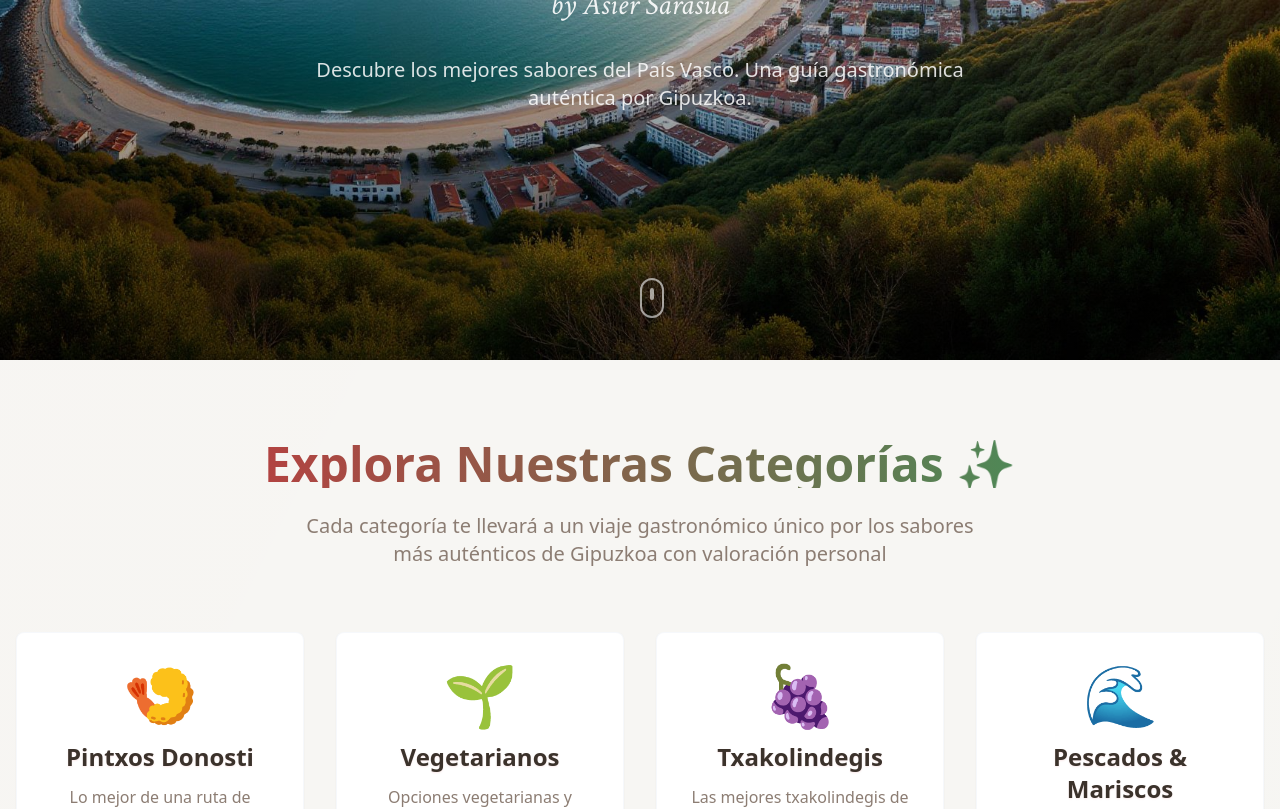
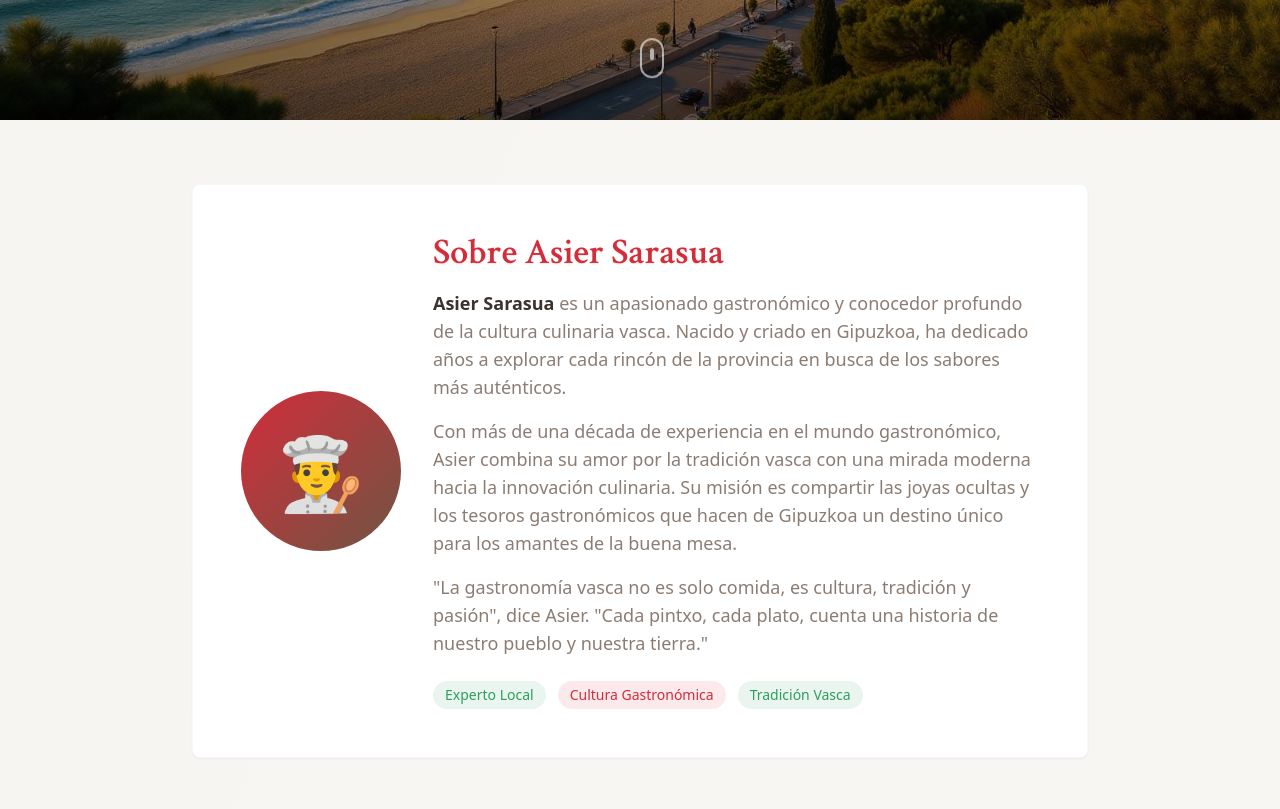
Before and after one commit to assarasua/foodie-gipuzkoa-by-asier, a React (Vite) app: page / in a window 1280 px wide. Shown: the part 440-1249 px from the top of the page. Built offline with nearby package versions, Linux system fonts and the light colour scheme.

Commit message:
Add San Sebastian photo and author bio
Add a photo of San Sebastian to the homepage and include a brief description of the author, Asier.

```diff
--- /dev/null
+++ b/src/components/AboutSection.tsx
@@ -0,0 +1,57 @@
+import { Card, CardContent } from "@/components/ui/card";
+
+export const AboutSection = () => {
+  return (
+    <section className="py-16 px-4 bg-background">
+      <div className="max-w-4xl mx-auto">
+        <Card className="glassmorphism border border-border/30 overflow-hidden">
+          <CardContent className="p-8 md:p-12">
+            <div className="flex flex-col md:flex-row items-center gap-8">
+              <div className="flex-shrink-0">
+                <div className="w-32 h-32 md:w-40 md:h-40 rounded-full bg-gradient-hero flex items-center justify-center text-6xl md:text-7xl">
+                  👨‍🍳
+                </div>
+              </div>
+
+              <div className="flex-1 text-center md:text-left">
+                <h2 className="font-heading text-3xl md:text-4xl font-semibold text-primary mb-4 traditional-text">
+                  Sobre Asier Sarasua
+                </h2>
+
+                <div className="space-y-4 text-muted-foreground font-body">
+                  <p className="text-base md:text-lg leading-relaxed">
+                    <strong className="text-foreground">Asier Sarasua</strong> es un apasionado gastronómico y conocedor profundo de la cultura culinaria vasca.
+                    Nacido y criado en Gipuzkoa, ha dedicado años a explorar cada rincón de la provincia en busca de los sabores más auténticos.
+                  </p>
+
+                  <p className="text-base md:text-lg leading-relaxed">
+                    Con más de una década de experiencia en el mundo gastronómico, Asier combina su amor por la tradición vasca
+                    con una mirada moderna hacia la innovación culinaria. Su misión es compartir las joyas ocultas y los tesoros
+                    gastronómicos que hacen de Gipuzkoa un destino único para los amantes de la buena mesa.
+                  </p>
+
+                  <p className="text-base md:text-lg leading-relaxed">
+                    "La gastronomía vasca no es solo comida, es cultura, tradición y pasión", dice Asier.
+                    "Cada pintxo, cada plato, cuenta una historia de nuestro pueblo y nuestra tierra."
+                  </p>
+                </div>
+
+                <div className="mt-6 flex flex-wrap gap-3 justify-center md:justify-start">
+                  <span className="px-3 py-1 bg-accent/10 text-accent rounded-full text-sm font-medium">
+                    Experto Local
+                  </span>
+                  <span className="px-3 py-1 bg-primary/10 text-primary rounded-full text-sm font-medium">
+                    Cultura Gastronómica
+                  </span>
+                  <span className="px-3 py-1 bg-basque-green/10 text-basque-green rounded-full text-sm font-medium">
+                    Tradición Vasca
+                  </span>
+                </div>
+              </div>
+            </div>
+          </CardContent>
+        </Card>
+      </div>
+    </section>
+  );
+};
--- a/src/components/HeroSection.tsx
+++ b/src/components/HeroSection.tsx
@@ -1,12 +1,12 @@
-import heroImage from "@/assets/hero-donostia.jpg";
+import sanSebastianImage from "@/assets/san-sebastian-concha.jpg";
 
 export const HeroSection = () => {
   return (
-    <div className="relative h-screen flex items-center justify-center overflow-hidden">
+    <div className="relative h-[70vh] flex items-center justify-center overflow-hidden">
       {/* Background Image */}
       <div
         className="absolute inset-0 bg-cover bg-center bg-no-repeat"
-        style={{ backgroundImage: `url(${heroImage})` }}
+        style={{ backgroundImage: `url(${sanSebastianImage})` }}
       >
         <div className="absolute inset-0 bg-gradient-to-b from-black/40 via-black/20 to-black/60" />
       </div>
--- a/src/pages/Index.tsx
+++ b/src/pages/Index.tsx
@@ -1,4 +1,5 @@
 import { HeroSection } from "@/components/HeroSection";
+import { AboutSection } from "@/components/AboutSection";
 import { FoodCategoryCard } from "@/components/FoodCategoryCard";
 import { useNavigate } from "react-router-dom";
 
@@ -63,14 +64,16 @@ const Index = () => {
 
       <HeroSection />
 
+      <AboutSection />
+
       {/* Categories Section */}
       <div className="py-20 px-4 relative">
         <div className="max-w-7xl mx-auto">
           <div className="text-center mb-16">
-            <h2 className="text-4xl md:text-5xl font-bold text-foreground mb-6 bg-gradient-accent bg-clip-text text-transparent">
-              Explora Nuestras Categorías ✨
+            <h2 className="font-heading text-4xl md:text-5xl font-semibold text-primary mb-6 traditional-text">
+              Explora Nuestras Categorías
             </h2>
-            <p className="text-lg md:text-xl text-muted-foreground max-w-2xl mx-auto leading-relaxed">
+            <p className="font-body text-lg md:text-xl text-muted-foreground max-w-2xl mx-auto leading-relaxed">
               Cada categoría te llevará a un viaje gastronómico único por los sabores más auténticos de Gipuzkoa con valoración personal
             </p>
           </div>
```
Also changed, not shown: src/assets/san-sebastian-concha.jpg (added).
